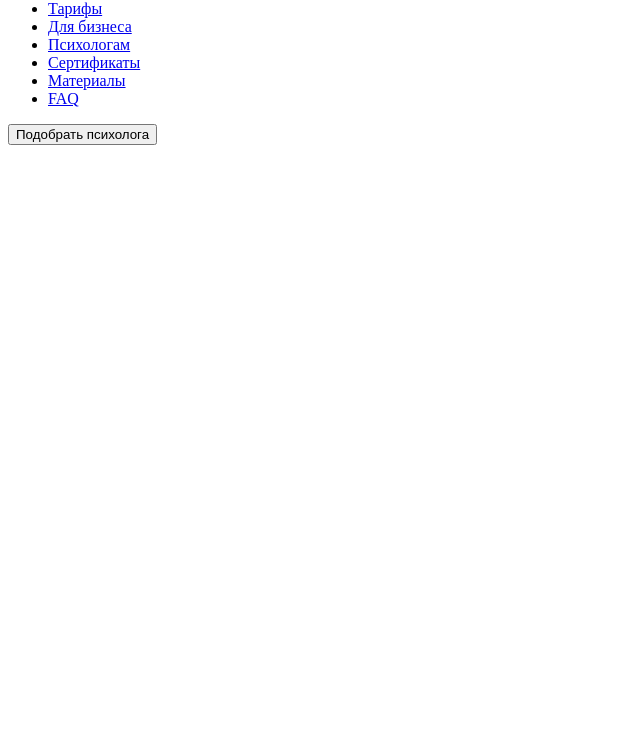
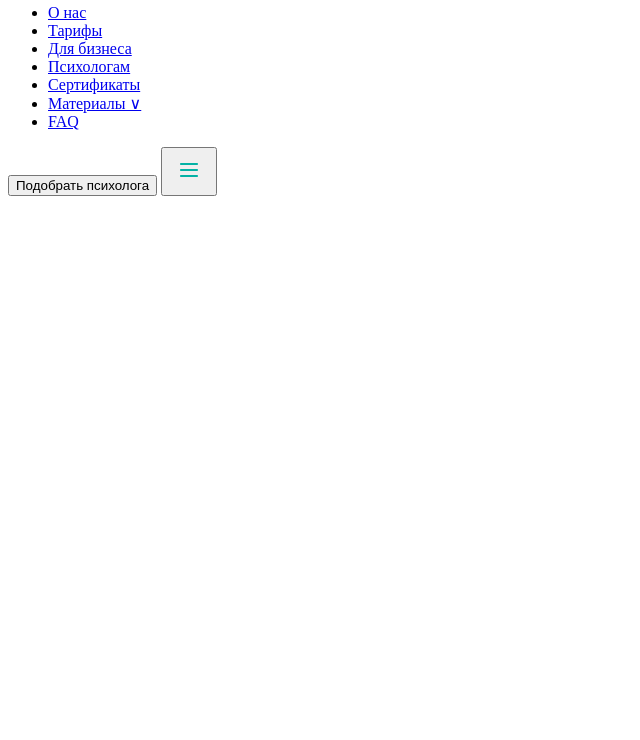
Before and after one commit to bthtimety/youtalk-project, a plain HTML site: page index.html in a window 1280 px wide. Shown: the part 60-800 px from the top of the page, without its empty margins (0-640 px from the left). Drawn offline with Linux system fonts and the light colour scheme.

Commit message:
initial commit

```diff
--- a/index.html
+++ b/index.html
@@ -1,33 +1,38 @@
 <!DOCTYPE html>
 <html lang="en">
+
 <head>
     <meta charset="UTF-8">
     <meta name="viewport" content="width=device-width, initial-scale=1.0">
     <title>Youtalk</title>
 </head>
-<body>
-    <div class="layout">
-        <header class="header">
-            <div class="header-img">
-                <img src="" alt="">
-            </div>
-            <div class="header-wrap">
-                <nav>
-                    <ul class="header-menu">
-                        <li><a href="#">О нас</a></li>
-                        <li><a href="#">Тарифы</a></li>
-                        <li><a href="#">Для бизнеса</a></li>
-                        <li><a href="#">Психологам</a></li>
-                        <li><a href="#">Сертификаты</a></li>
-                        <li><a href="#">Материалы</a></li>
-                        <li><a href="#">FAQ</a></li>
-                    </ul>
-                </nav>
-            </div>
-            <div class="header-button">
-                <button>Подобрать психолога</button>
-            </div>
-        </header>
-    </div>
+
+<body class="container">
+
+    <header class="header">
+        <div class="header__container">
+            <img class="header__logo" src="./img/logo.svg" alt="logo">
+            <nav class="header__nav">
+                <ul>
+                    <li class="header__link"><a href="#">О нас</a></li>
+                    <li class="header__link"><a href="#">Тарифы</a></li>
+                    <li class="header__link"><a href="#">Для бизнеса</a></li>
+                    <li class="header__link"><a href="#">Психологам</a></li>
+                    <li class="header__link"><a href="#">Сертификаты</a></li>
+                    <li class="header__link"><a href="#">Материалы &#8744;</a></li>
+                    <li class="header__link"><a href="#">FAQ</a></li>
+                </ul>
+            </nav>
+            <button class="button header__button">Подобрать психолога</button>
+            <button class="header__burger-menu">
+                <img src="./img/menu.svg" alt="menu">
+            </button>
+        </div>
+    </header>
+
+    <div class="divider"></div>
+
+
 </body>
+
 </html>
```
Also changed, not shown: img/logo.svg (added), img/menu.svg (added).
